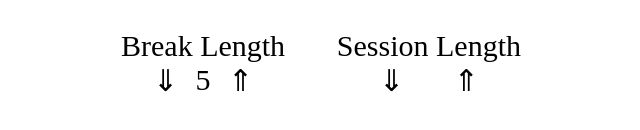
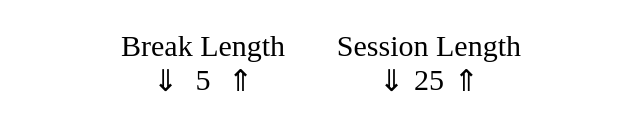
Before and after one commit to attilacs/25-5-clock, a React (Create React App) app: page / in a window 1280 px wide. Shown: the part 366-496 px from the top of the page, without its empty margins (319-959 px from the left). Built offline with nearby package versions, Linux system fonts and the light colour scheme.

Commit message:
Add default session length

```diff
--- a/src/App.tsx
+++ b/src/App.tsx
@@ -5,6 +5,8 @@ import AppStyled from "./styles/AppStyled";
 
 const App = () => {
   const [breakLength, setBreakLength] = useState(5);
+  const [sessionLength, setSessionLength] = useState(25);
+
   return (
     <>
       <AppStyled />
@@ -12,6 +14,8 @@ const App = () => {
       <SettingsContainer
         breakLength={breakLength}
         setBreakLength={setBreakLength}
+        sessionLength={sessionLength}
+        setSessionLength={setSessionLength}
       />
     </>
   );
--- a/src/components/SettingsContainer.tsx
+++ b/src/components/SettingsContainer.tsx
@@ -4,11 +4,15 @@ import LengtController from "./LengtController";
 interface SettingsContainerProps {
   breakLength: number;
   setBreakLength: React.Dispatch<React.SetStateAction<number>>;
+  sessionLength: number;
+  setSessionLength: React.Dispatch<React.SetStateAction<number>>;
 }
 
 const SettingsContainer = ({
   breakLength,
   setBreakLength,
+  sessionLength,
+  setSessionLength
 }: SettingsContainerProps) => {
   return (
     <SettingsContainerStyled>
@@ -24,7 +28,9 @@ const SettingsContainer = ({
         id="session-label"
         decrementId="session-decrement"
         incrementId="session-increment"
+        lengthId="session-length"
         label="Session Length"
+        value={sessionLength}
       />
     </SettingsContainerStyled>
   );
```
